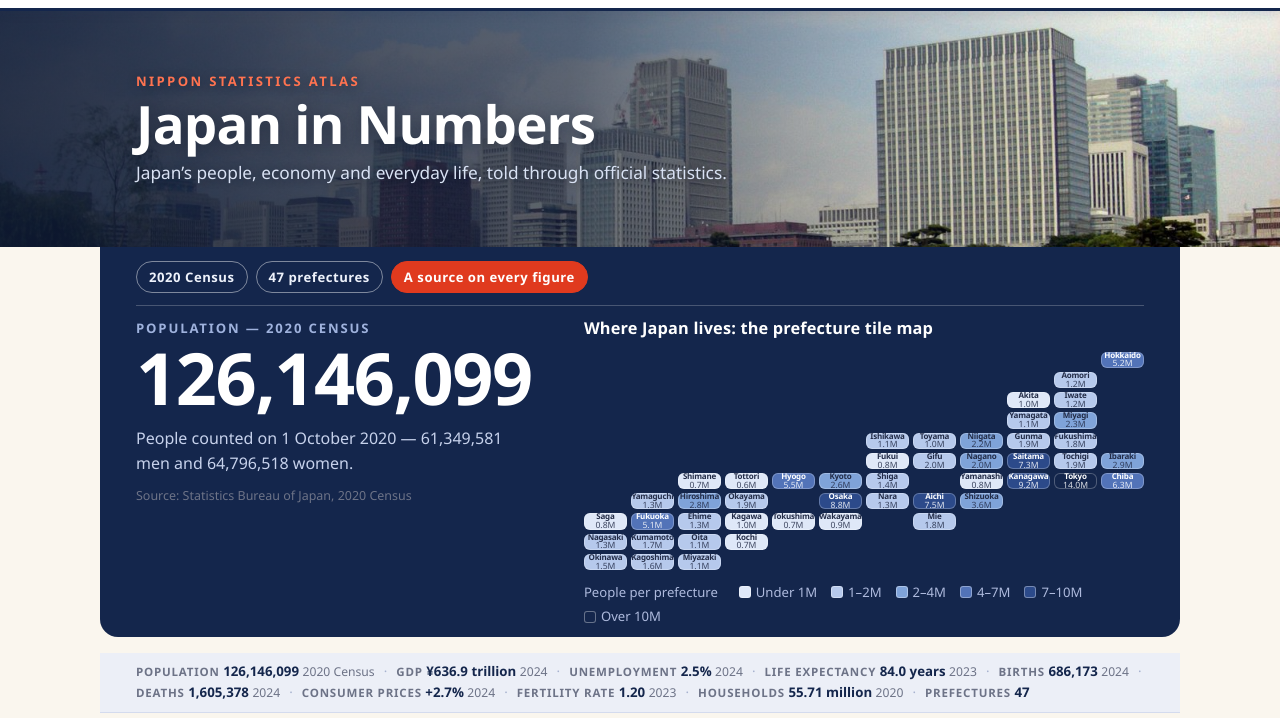
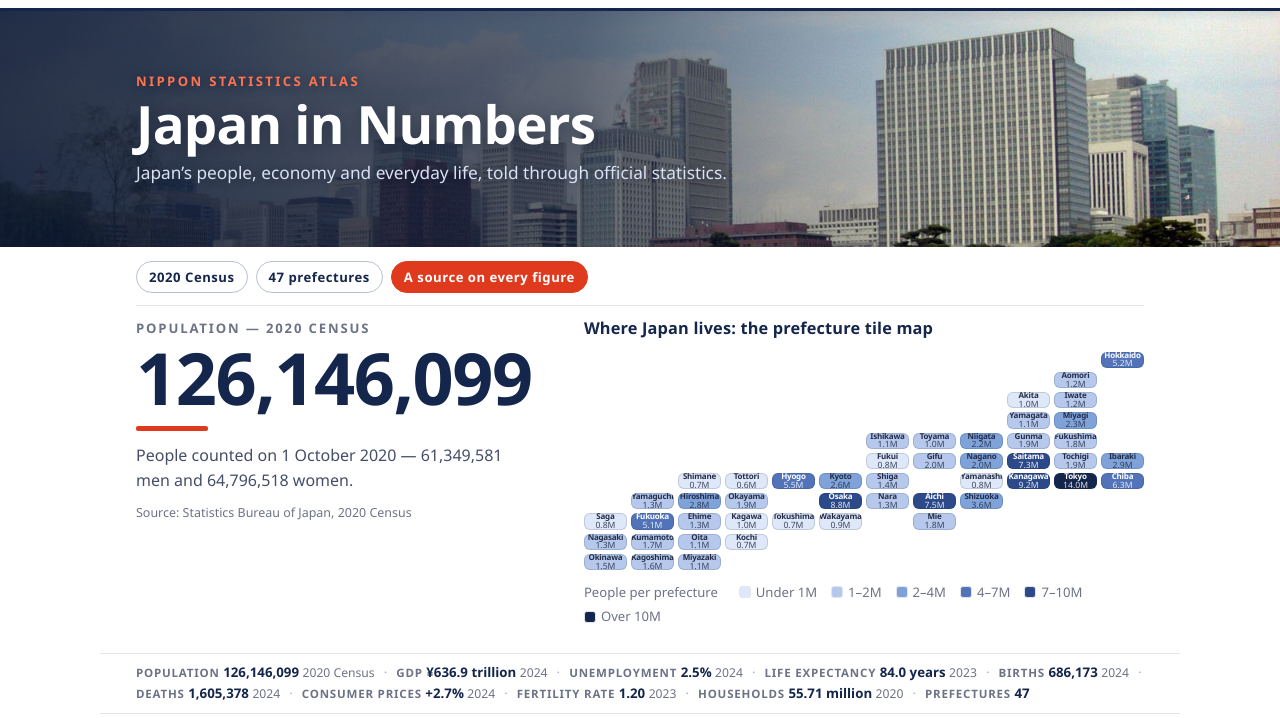
Before and after one commit to eager-otter-56/best-national-statistics-site-20261126-0539, a plain HTML site: page app/index.html in a window 1280 px wide. Shown: the part 82-800 px from the top of the page. Drawn offline with Linux system fonts and the light colour scheme.

Commit message:
v6.2 (build only, NOT submitted): CBS-style white-based design

```diff
--- a/app/charts.js
+++ b/app/charts.js
@@ -4,7 +4,7 @@
 
 const INK = '#232c47';
 const FAINT = '#8a90a6';
-const GRID = '#e3ddcf';
+const GRID = '#e7eaef';
 const INDIGO = '#2c4a8a';
 const VERMILLION = '#e03a1e';
 
--- a/app/style.css
+++ b/app/style.css
@@ -1,18 +1,19 @@
 /* style.css — Nippon Statistics Atlas.
-   Editorial poster system: deep navy + vermillion on warm paper,
-   oversized display numerals, numbered section kickers.
-   System fonts only. */
+   CBS-dashboard system: a clean white ground, deep navy ink, thin
+   hairline rules, oversized calm display numerals and one accent
+   colour per section. The cover photograph is the one big colour
+   moment. System fonts only. */
 
 :root {
   --indigo: #14264c;
   --indigo-soft: #2c4a8a;
   --vermillion: #e03a1e;
   --vermillion-bright: #ff7350;
-  --paper: #faf6ee;
+  --paper: #ffffff;
   --card: #ffffff;
   --ink: #232c47;
   --muted: #6d7387;
-  --line: #e7dfcd;
+  --line: #e2e5ea;
   --radius: 14px;
 }
 
@@ -70,10 +71,11 @@ body {
 }
 
 /* Header + navigation ------------------------------------------------------ */
-/* The masthead is a warm white bar — deliberately a different colour
-   from the deep-navy band in the middle of the cover below it. It is
-   a consolidated two-row block: the brand on the first row, then the
-   one-line summary and the section buttons together on the second. */
+/* The masthead is a white bar in the same white system as the pages
+   below it; its 3px navy rule and soft shadow are what keep it
+   reading as a bar. It is a consolidated two-row block: the brand on
+   the first row, then the one-line summary and the section buttons
+   together on the second. */
 .site-header {
   background: #fff;
   color: var(--indigo);
@@ -244,15 +246,16 @@ body {
   text-shadow: 0 2px 16px rgba(10, 20, 40, 0.4);
 }
 
-/* The middle band: a deep-navy poster panel that bleeds to the edges
-   of the page column — one giant census figure and the prefecture
-   tile map, directly under the photograph. */
+/* The middle band: a white section that bleeds to the edges of the
+   page column — one giant census figure in navy ink and the
+   prefecture tile map, directly under the photograph. On the white
+   ground the band is separated from what follows by the ticker's
+   hairline rule, not by a colour block. */
 .hero {
-  background: var(--indigo);
-  color: #fff;
+  background: #fff;
+  color: var(--ink);
   margin: 0 -20px 16px;
   padding: 12px 36px 10px;
-  border-radius: 0 0 18px 18px;
 }
 
 .page-head h1 {
@@ -272,8 +275,8 @@ body {
 
 .hero-chip {
   background: transparent;
-  border: 1.5px solid rgba(255, 255, 255, 0.45);
-  color: #eef2fb;
+  border: 1.5px solid #b9c2d4;
+  color: var(--indigo);
   font-size: 0.82rem;
   font-weight: 700;
   letter-spacing: 0.04em;
@@ -319,7 +322,7 @@ body {
   gap: 34px;
   align-items: start;
   margin-top: 12px;
-  border-top: 1px solid rgba(255, 255, 255, 0.22);
+  border-top: 1px solid var(--line);
   padding-top: 8px;
 }
 
@@ -336,7 +339,7 @@ body {
   font-weight: 700;
   letter-spacing: 0.14em;
   text-transform: uppercase;
-  color: #9fb2dd;
+  color: var(--muted);
 }
 
 .hero-figure-value {
@@ -346,44 +349,43 @@ body {
   letter-spacing: -0.02em;
   line-height: 1.02;
   font-variant-numeric: tabular-nums;
-  color: #fff;
+  color: var(--indigo);
   white-space: nowrap;
+}
+
+/* The one loud mark in the white figure band: a short vermillion rule
+   under the giant numeral, so the number keeps its poster energy on
+   the white ground. */
+.hero-figure-value::after {
+  content: '';
+  display: block;
+  width: 72px;
+  height: 5px;
+  border-radius: 2px;
+  background: var(--vermillion);
+  margin-top: 12px;
 }
 
 .hero-figure-note {
   margin: 12px 0 0;
-  color: #c7d2ec;
+  color: #454e68;
   max-width: 24em;
 }
 
+/* The hero source line now sits on white like every other source. */
 .source-on-dark {
-  color: #8fa3cf;
+  color: var(--muted);
 }
 
 .hero-map-title {
   margin: 2px 0 10px;
   font-size: 1.02rem;
-  color: #fff;
+  color: var(--indigo);
   letter-spacing: 0.01em;
-}
-
-/* On the navy band the tiles need a hairline of light to stay distinct
-   (the darkest shade is the band's own navy), and the legend flips to
-   pale text. */
-.hero .tile {
-  box-shadow: inset 0 0 0 1px rgba(255, 255, 255, 0.25);
 }
 
 .hero .tile-name {
   font-size: 0.5rem;
-}
-
-.hero-map .map-legend {
-  color: #aebadd;
-}
-
-.hero-map .map-legend .legend-swatch {
-  border-color: rgba(255, 255, 255, 0.35);
 }
 
 /* Headings receive programmatic focus on route changes (see main.js);
@@ -542,7 +544,7 @@ h1[tabindex="-1"]:focus {
   margin: 12px 0 0;
   font-size: 0.9rem;
   color: #454e68;
-  background: #f3eee1;
+  background: #f4f6fa;
   border-radius: 10px;
   padding: 9px 12px;
 }
@@ -789,6 +791,9 @@ h1[tabindex="-1"]:focus {
   padding: 1px;
   overflow: hidden;
   color: var(--ink);
+  /* On the white ground the lightest shade (#dfe8f8) needs a hairline
+     to stay distinct from the page behind it. */
+  box-shadow: inset 0 0 0 1px rgba(20, 38, 76, 0.16);
 }
 
 .tile-dark {
@@ -857,7 +862,7 @@ h1[tabindex="-1"]:focus {
   font-size: 1rem;
   color: var(--ink);
   padding: 9px 12px;
-  border: 1.5px solid #c9c2ae;
+  border: 1.5px solid #c3c9d4;
   border-radius: 10px;
   background: #fff;
 }
@@ -896,8 +901,9 @@ h1[tabindex="-1"]:focus {
 .ticker {
   margin: 0 -20px 16px;
   padding: 9px 36px;
-  background: #eceff7;
-  border-bottom: 1px solid #d4dbee;
+  background: #fff;
+  border-top: 1px solid var(--line);
+  border-bottom: 1px solid var(--line);
   font-size: 0.83rem;
   line-height: 1.5;
   color: var(--ink);
@@ -1058,10 +1064,16 @@ h1[tabindex="-1"]:focus {
 }
 
 /* Footer ------------------------------------------------------------------------ */
+/* The footer is the site's one navy block besides the cover scrim:
+   a deep closing anchor under the white pages. */
 .site-footer {
-  border-top: 1px solid var(--line);
-  color: var(--muted);
+  background: var(--indigo);
+  color: #c7d2ec;
   font-size: 0.85rem;
+}
+
+.site-footer strong {
+  color: #fff;
 }
 
 .footer-inner {
@@ -1073,14 +1085,14 @@ h1[tabindex="-1"]:focus {
 .footer-colophon {
   margin: 10px 0 0;
   padding-top: 10px;
-  border-top: 1px dashed #d8d2bd;
+  border-top: 1px dashed rgba(255, 255, 255, 0.35);
   font-size: 0.78rem;
   line-height: 1.65;
-  color: var(--muted);
+  color: #aebadd;
 }
 
 .footer-colophon strong {
-  color: var(--indigo);
+  color: #fff;
   letter-spacing: 0.05em;
   text-transform: uppercase;
   font-size: 0.72rem;
@@ -1153,7 +1165,6 @@ h1[tabindex="-1"]:focus {
   .hero {
     margin: 0 -12px 18px;
     padding: 14px 18px 20px;
-    border-radius: 0 0 14px 14px;
   }
   .cover-photo img {
     height: 236px;
```
Also changed, not shown: screenshots/1-overview.jpg, screenshots/2-population.jpg, screenshots/3-prefectures.jpg, screenshots/4-overview-phone.jpg.
